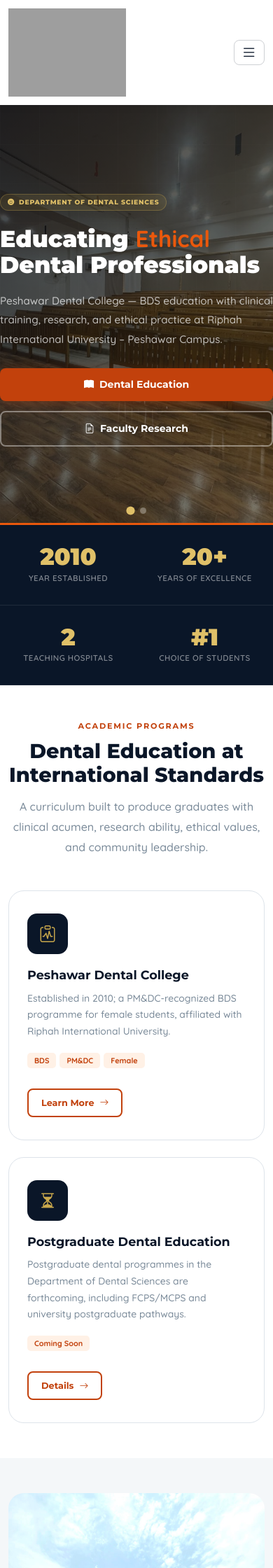
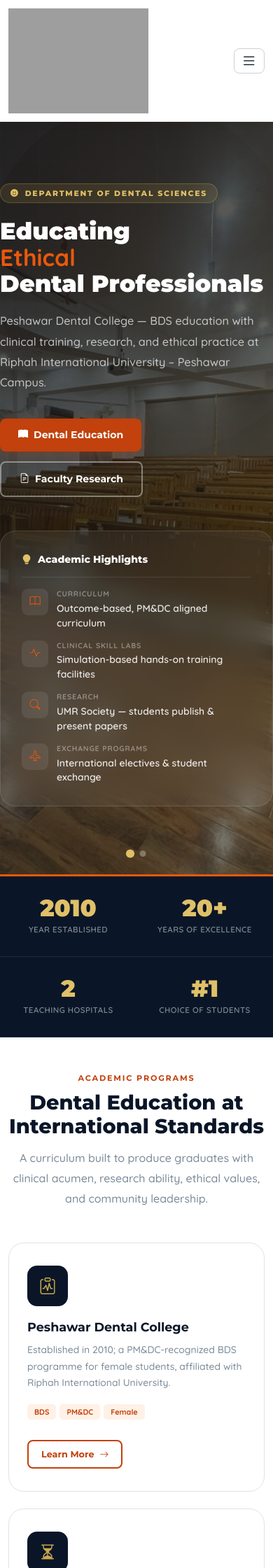
Before and after one commit to Prime-Foundation-Peshawar/dds, a PHP site: page / in a window 390 px wide. Shown: the top 2240 px of the page at 70% size. Run offline with PHP 8.4, Linux system fonts and the light colour scheme; grey boxes are pictures that could not be loaded.

Commit message:
Revert "Fix DDS hero layout: bottom slider chrome and mobile crowding."
This reverts commit 4c9093d0fbc68a20e301b1ef347577e2613e4fa3.

```diff
--- a/assets/css/pmc-global.css
+++ b/assets/css/pmc-global.css
@@ -137,39 +137,9 @@ p, li, span, td, th, label, input, textarea, select, .font-body {
 .pmc-brand {
   display: flex;
   align-items: center;
-  gap: 14px;
+  gap: 13px;
   padding: 12px 0;
   text-decoration: none;
-  min-width: 0;
-  max-width: min(100%, 520px);
-}
-.pmc-brand-logo {
-  flex-shrink: 0;
-}
-.pmc-brand-logo img {
-  width: 168px;
-  max-width: 100%;
-  height: auto;
-  display: block;
-}
-.pmc-brand-text {
-  min-width: 0;
-  line-height: 1.25;
-}
-.pmc-brand-name {
-  font-family: var(--font-head);
-  font-size: .84rem;
-  font-weight: 700;
-  color: var(--navy);
-  white-space: nowrap;
-}
-.pmc-brand-sub {
-  font-family: var(--font-body);
-  font-size: .68rem;
-  font-weight: 600;
-  color: var(--teal);
-  margin-top: 2px;
-  white-space: nowrap;
 }
 .pmc-brand-icon {
   width: 50px; height: 50px; flex-shrink: 0;
--- a/assets/css/style.css
+++ b/assets/css/style.css
@@ -62,13 +62,7 @@
       border: 50px solid rgba(194,65,12,.06); pointer-events: none;
     }
 
-    .slide-inner {
-      position: relative;
-      z-index: 2;
-      padding: 110px 0 100px;
-      width: 100%;
-      max-width: 100%;
-    }
+    .slide-inner { position: relative; z-index: 2; padding: 100px 0 80px; width: 100%; }
 
     .slide-eyebrow {
       display: inline-flex; align-items: center; gap: 8px;
@@ -80,7 +74,6 @@
       border: 1px solid rgba(201,168,76,.3);
       padding: 5px 14px; border-radius: 100px;
       margin-bottom: 22px;
-      max-width: 100%;
     }
     .slide-title {
       font-family: 'Montserrat', sans-serif;
@@ -89,7 +82,6 @@
       color: white;
       line-height: 1.1;
       margin-bottom: 20px;
-      overflow-wrap: anywhere;
     }
     .slide-title .hl { color: var(--gold-light); }
     .slide-title .hl-teal { color: var(--teal-light); }
@@ -145,54 +137,26 @@
       margin-top: 2px;
     }
 
-    /* Slider controls — bottom chrome (avoids covering headline) */
-    .slider-chrome {
-      position: absolute;
-      left: 0;
-      right: 0;
-      bottom: 28px;
-      z-index: 10;
-      display: flex;
-      align-items: center;
-      justify-content: space-between;
-      gap: 16px;
-      padding: 0 clamp(20px, 4vw, 48px);
-      pointer-events: none;
-    }
-    .slider-chrome > * { pointer-events: auto; }
-
+    /* Slider controls */
     .slider-prev, .slider-next {
-      position: static;
-      transform: none;
-      width: 46px;
-      height: 46px;
-      flex-shrink: 0;
+      position: absolute; top: 50%; transform: translateY(-50%);
+      width: 46px; height: 46px;
       background: rgba(255,255,255,.1);
       border: 1px solid rgba(255,255,255,.18);
       border-radius: 50%;
-      display: flex;
-      align-items: center;
-      justify-content: center;
-      color: white;
-      font-size: 1.1rem;
-      cursor: pointer;
+      display: flex; align-items: center; justify-content: center;
+      color: white; font-size: 1.1rem;
+      cursor: pointer; z-index: 10;
       backdrop-filter: blur(8px);
-      transition: background var(--ease), border-color var(--ease), transform var(--ease);
+      transition: background var(--ease);
     }
-    .slider-prev:hover, .slider-next:hover {
-      background: rgba(194,65,12,.5);
-      border-color: rgba(194,65,12,.65);
-      transform: scale(1.05);
-    }
+    .slider-prev:hover, .slider-next:hover { background: rgba(194,65,12,.5); }
+    .slider-prev { left: 20px; }
+    .slider-next { right: 20px; }
 
     .slider-dots {
-      position: static;
-      transform: none;
-      display: flex;
-      gap: 9px;
-      z-index: 10;
-      justify-content: center;
-      flex: 1;
+      position: absolute; bottom: 28px; left: 50%; transform: translateX(-50%);
+      display: flex; gap: 9px; z-index: 10;
     }
     .slider-dot {
       width: 9px; height: 9px; border-radius: 50%;
@@ -391,59 +355,16 @@
     #backToTop.visible { opacity: 1; transform: translateY(0); }
     #backToTop:hover { background: var(--navy); }
 
-    /* responsive mosaic + mobile hero */
+    /* responsive mosaic */
     @media (max-width: 991.98px) {
       .campus-mosaic { grid-template-columns: repeat(2,1fr); }
       .campus-tile.big { grid-column: span 2; grid-row: span 1; }
-      .hero-slide {
-        min-height: min(86vh, 680px);
-      }
-      .slide-inner {
-        padding: 96px 0 72px;
-      }
-      .slide-eyebrow {
-        font-size: .58rem;
-        letter-spacing: .08em;
-        padding: 5px 10px;
-        gap: 6px;
-        white-space: normal;
-        line-height: 1.35;
-      }
-      .slide-title {
-        font-size: clamp(1.85rem, 8.5vw, 2.6rem);
-      }
-      .slide-title br { display: none; }
-      .slide-body {
-        font-size: .95rem;
-        max-width: 100%;
-        margin-bottom: 28px;
-      }
-      .slide-actions {
-        flex-direction: column;
-        width: 100%;
-      }
-      .slide-actions .btn-pmc {
-        width: 100%;
-        justify-content: center;
-      }
-      .slider-prev,
-      .slider-next {
-        display: none;
-      }
-      .slide-circle-1,
-      .slide-circle-2 {
-        display: none;
-      }
-      .slider-chrome {
-        bottom: 16px;
-        padding: 0 16px;
-        justify-content: center;
-      }
     }
     @media (max-width: 575.98px) {
       .campus-mosaic { grid-template-columns: 1fr 1fr; grid-auto-rows: 140px; }
-      .hero-slide { min-height: min(80vh, 600px); }
-      .slide-inner { padding: 84px 0 72px; }
+      .hero-slide { min-height: auto; }
+      .slide-inner { padding: 70px 0 60px; }
+      .slider-prev, .slider-next { display: none; }
     }
     .dept-group-head h3 {
       font-family: var(--font-head);
@@ -917,6 +838,20 @@
     #backToTop.visible { opacity: 1; transform: translateY(0); }
     #backToTop:hover { background: var(--navy); }
 
+    /* responsive mosaic */
+    @media (max-width: 991.98px) {
+      .campus-mosaic { grid-template-columns: repeat(2,1fr); }
+      .campus-tile.big { grid-column: span 2; grid-row: span 1; }
+    }
+    @media (max-width: 575.98px) {
+      .campus-mosaic { grid-template-columns: 1fr 1fr; grid-auto-rows: 140px; }
+      #heroSlider { min-height: min(88vh, 680px); }
+      .slide-inner { padding: 88px 0 100px; }
+      .slider-chrome { bottom: 18px; }
+      .slider-prev, .slider-next { width: 42px; height: 42px; }
+      .slider-dot-label { font-size: .62rem; }
+    }
+
     /* ── PAGE CONTENT / ABOUT & COLLEGE PAGES ── */
     .page-hero-eyebrow {
       display: inline-block;
--- a/includes/header.php
+++ b/includes/header.php
@@ -75,13 +75,13 @@ $page_description = $page_description ?? 'Department of Dental Sciences, Riphah
   <nav class="pmc-nav navbar navbar-expand-lg" id="mainNav">
     <div class="container">
       <a class="pmc-brand" href="index.php">
-        <div class="pmc-brand-logo">
+        <div class="">
           <img src="assets/images/logo/riphah-psh.png"
-            alt="Department of Dental Sciences (DDS) — Riphah Peshawar Campus" width="168" height="auto" />
+            alt="Department of Dental Sciences (DDS) — Riphah Peshawar Campus" width="200px;" />
         </div>
-        <div class="pmc-brand-text d-none d-xl-block">
-          <div class="pmc-brand-name">Department of Dental Sciences</div>
-          <div class="pmc-brand-sub">Peshawar Dental College · Riphah Peshawar Campus</div>
+        <div class="pmc-brand-text d-none d-md-block" style="margin-left:10px;line-height:1.25;">
+          <div style="font-size:.88rem;font-weight:700;color:var(--navy);">Department of Dental Sciences</div>
+          <div style="font-size:.72rem;color:var(--teal);">Peshawar Dental College · Riphah Peshawar Campus</div>
         </div>
       </a>
 
--- a/index.php
+++ b/index.php
@@ -13,16 +13,16 @@
       <div class="row align-items-center g-5">
         <div class="col-lg-6">
           <div class="slide-eyebrow"><i class="bi bi-emoji-smile-fill"></i> Department of Dental Sciences</div>
-          <h1 class="slide-title">Educating <span class="hl-teal">Ethical</span> Dental Professionals</h1>
+          <h1 class="slide-title">Educating<br /><span class="hl-teal">Ethical</span><br />Dental Professionals</h1>
           <p class="slide-body">Peshawar Dental College — BDS education with clinical training, research, and ethical practice at Riphah International University – Peshawar Campus.</p>
           <div class="slide-actions">
-            <a href="dental-education.php" class="btn-pmc btn-pmc-primary"><i class="bi bi-book-fill"></i> Dental
+            <a href="Dental-education.php" class="btn-pmc btn-pmc-primary"><i class="bi bi-book-fill"></i> Dental
               Education</a>
             <a href="faculty-research.php" class="btn-pmc btn-pmc-outline-white"><i class="bi bi-file-earmark-text"></i>
               Faculty Research</a>
           </div>
         </div>
-        <div class="col-lg-6 d-none d-lg-block">
+        <div class="col-lg-6">
           <div class="slide-card">
             <div class="sc-title"><i class="bi bi-lightbulb-fill"></i> Academic Highlights</div>
             <div class="sc-row">
@@ -69,7 +69,7 @@
       <div class="row align-items-center g-5">
         <div class="col-lg-6">
           <div class="slide-eyebrow"><i class="bi bi-buildings-fill"></i> Campus Life · Peshawar</div>
-          <h1 class="slide-title">A Vibrant <span class="hl">25-Kanal</span> Campus</h1>
+          <h1 class="slide-title">A Vibrant<br /><span class="hl">25-Kanal</span><br />Campus</h1>
           <p class="slide-body">Situated on Warsak Road with lush green surroundings, Department of Dental Sciences
             offers a full campus
             experience — library, hostel, masjid, cafeteria, gym, sports, day care, counseling, first aid, and much
@@ -79,7 +79,7 @@
             <a href="contact.php" class="btn-pmc btn-pmc-outline-white"><i class="bi bi-map"></i> Get Directions</a>
           </div>
         </div>
-        <div class="col-lg-6 d-none d-lg-block">
+        <div class="col-lg-6">
           <div class="slide-card">
             <div class="sc-title"><i class="bi bi-building-fill"></i> Campus Facilities</div>
             <div class="row g-2">
@@ -154,14 +154,14 @@
     </div>
   </div>
 
-  <!-- Controls — bottom chrome so arrows never cover headline -->
-  <div class="slider-chrome">
-    <button class="slider-prev" type="button" aria-label="Previous"><i class="bi bi-chevron-left"></i></button>
-    <div class="slider-dots">
-      <button class="slider-dot active" type="button" data-slide="0" aria-label="Slide 1"></button>
-      <button class="slider-dot" type="button" data-slide="1" aria-label="Slide 2"></button>
-    </div>
-    <button class="slider-next" type="button" aria-label="Next"><i class="bi bi-chevron-right"></i></button>
+  <!-- Controls -->
+  <button class="slider-prev" aria-label="Previous"><i class="bi bi-chevron-left"></i></button>
+  <button class="slider-next" aria-label="Next"><i class="bi bi-chevron-right"></i></button>
+  <div class="slider-dots">
+    <button class="slider-dot active" data-slide="0"></button>
+    <button class="slider-dot" data-slide="1"></button>
+    <!--<button class="slider-dot" data-slide="2"></button>-->
+    <!--<button class="slider-dot" data-slide="3"></button>-->
   </div>
   <div class="slide-progress"></div>
 </div>
```
